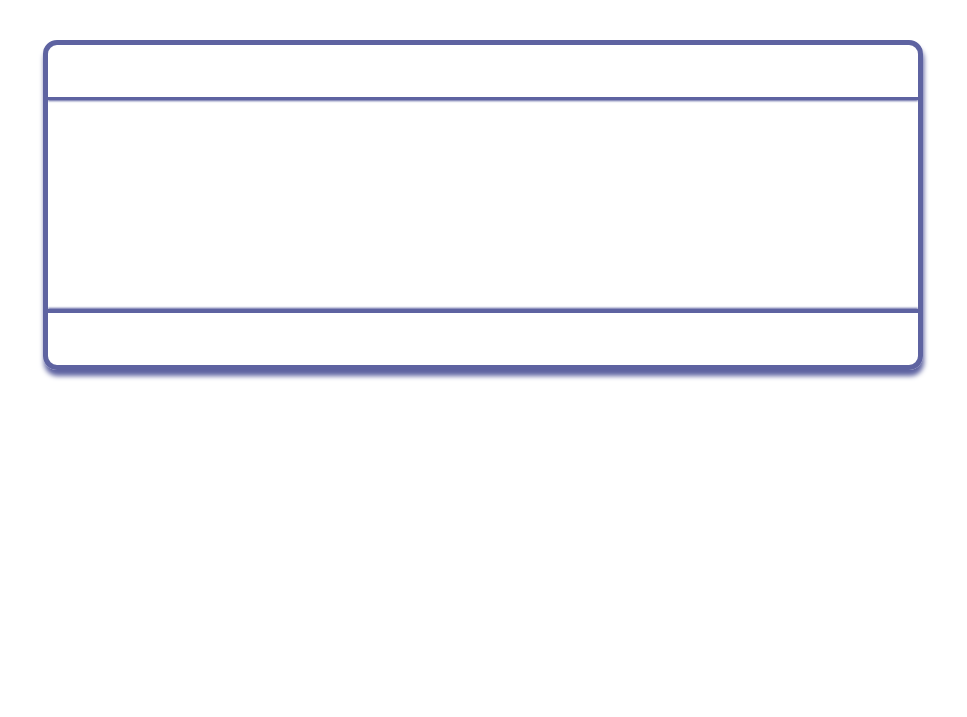
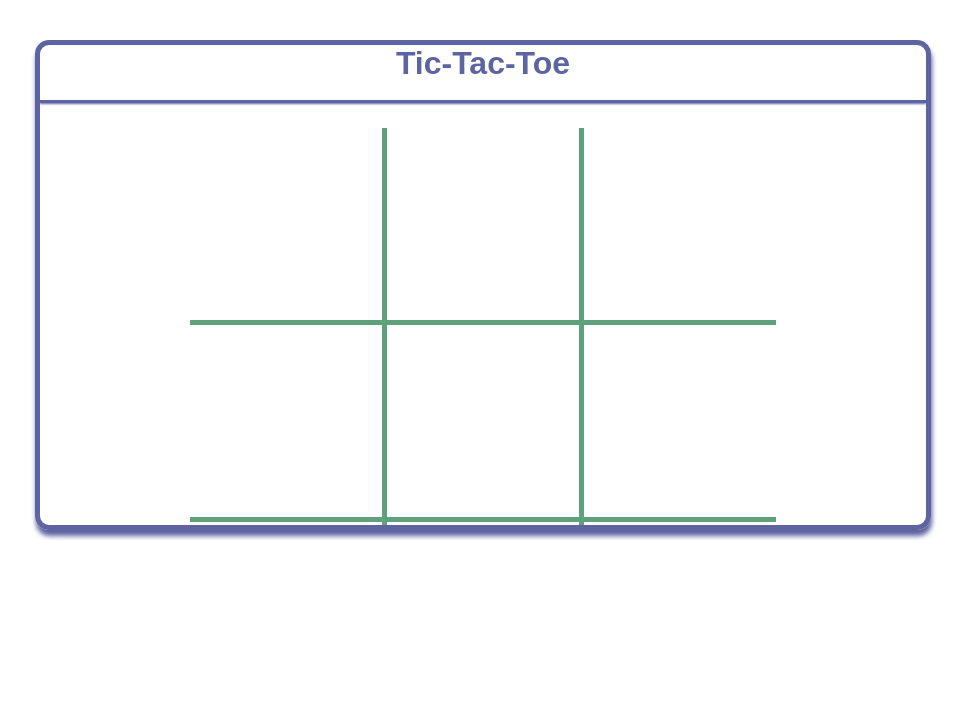
Before and after one commit to ahfercen/TicTacToe, a plain HTML site: page index.html in a window 1280 px wide. Shown: the whole page, without its empty margins (157-1124 px from the left). Drawn offline with Linux system fonts and the light colour scheme.

Commit message:
Board structure and styling

```diff
--- a/index.html
+++ b/index.html
@@ -12,10 +12,10 @@
     <div class="container">
         <div class="header">
             <div class="title">
-
+                <h1 id="title">Tic-Tac-Toe</h1>
             </div>
-            <div class="score">
-
+            <div class="score hidden">
+                <p>placeholder text</p>
             </div>
         </div>
         <div class="game-area">
@@ -23,7 +23,15 @@
 
             </div>
             <div class="board">
-
+                <div class="cell"> </div>
+                <div class="cell"> </div>
+                <div class="cell"> </div>
+                <div class="cell"> </div>
+                <div class="cell"> </div>
+                <div class="cell"> </div>
+                <div class="cell"> </div>
+                <div class="cell"> </div>
+                <div class="cell"> </div>
             </div>
         </div>
         <div class="controls">
--- a/style.css
+++ b/style.css
@@ -1,5 +1,9 @@
+html{
+    font-family:Arial, Helvetica, sans-serif;
+}
 body{
     background-color: rgb(255, 255, 255);
+    margin: 0;
 }
 .container{
     display: flex;
@@ -20,12 +24,59 @@ body{
     flex: 1;
     border-bottom: 3px solid #5e63a1;
     box-shadow: 0px 1px 2px #5e63a1;
+    display: flex;
+    flex-direction: column;
+}
+.title{
+    flex: 1;
+    display: flex;
+    justify-content: center;
+    align-items: center;
+}
+#title{
+    color:#5e63a1;
+    margin: 0px;
+}
+.score{
+    flex: 1;
+    display: flex;
+    justify-content: center;
+    align-items: center;
+}
+.score p{
+    margin: 0px;
 }
 .game-area{
     flex:4;
+    display: flex;
+    flex-direction: column;
+    justify-content: center;
+    align-items: center;
 }
+.board{
+    flex: 1;
+    display: grid;
+    grid-template-columns: 15vw 15vw 15vw;
+    grid-template-rows: 15vw 15vw 15vw;
+    margin: 25px 50px 25px 50px;
+    background-color:#5EA17B;
+    gap: 5px;
+}
+.cell{
+    padding: 5px;
+    background-color: white;
+    transition: all 0.7s ease-in-out;
+}
+.cell :hover{
+    box-shadow: 5px 5px 5px black;
+    background-color: #A19C5E;
+}
+
 .controls{
     flex:1;
     border-top: 4px solid #5e63a1;
     box-shadow: 0px -1px 2px #5e63a1;
 }
+.hidden{
+    visibility: hidden;
+}
```
